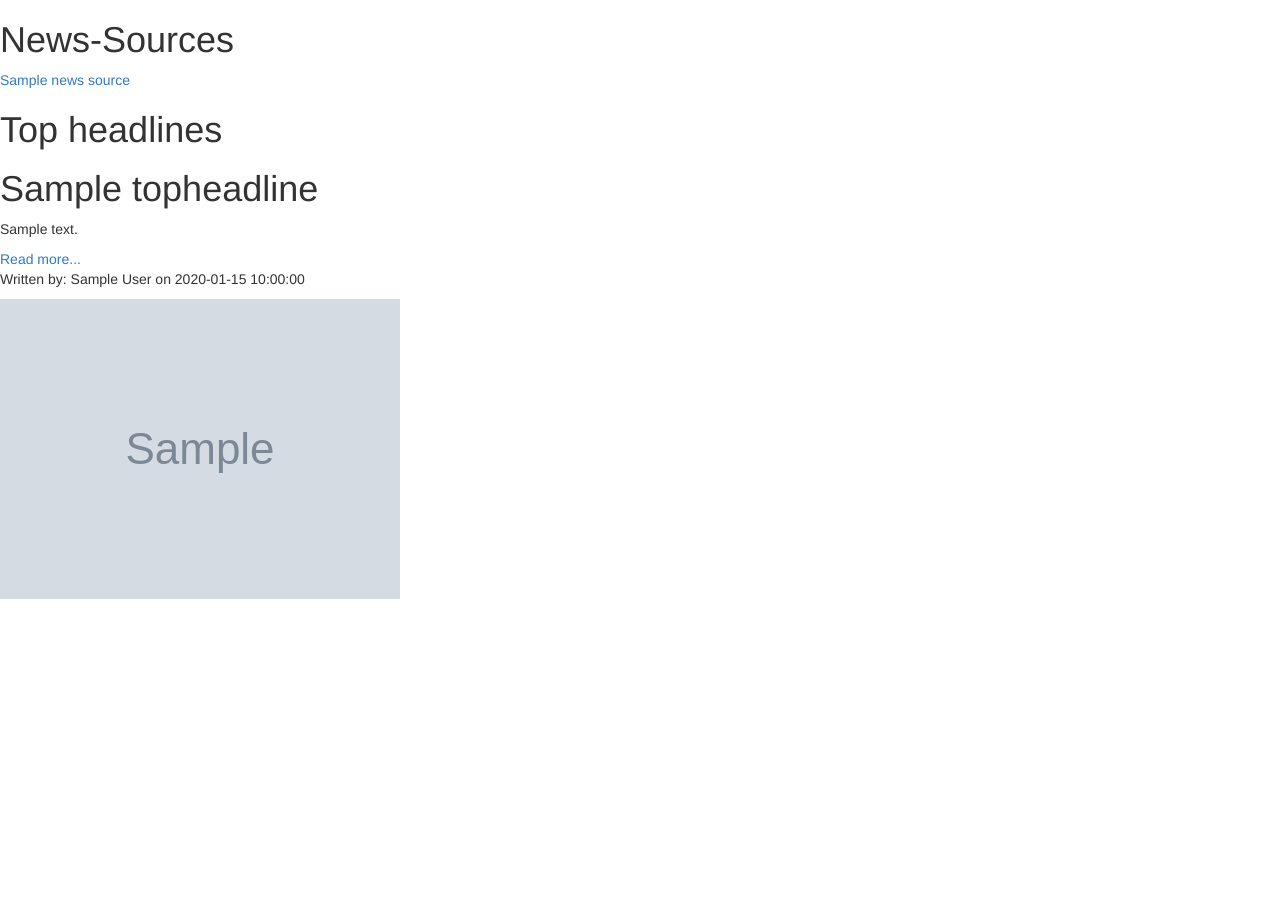
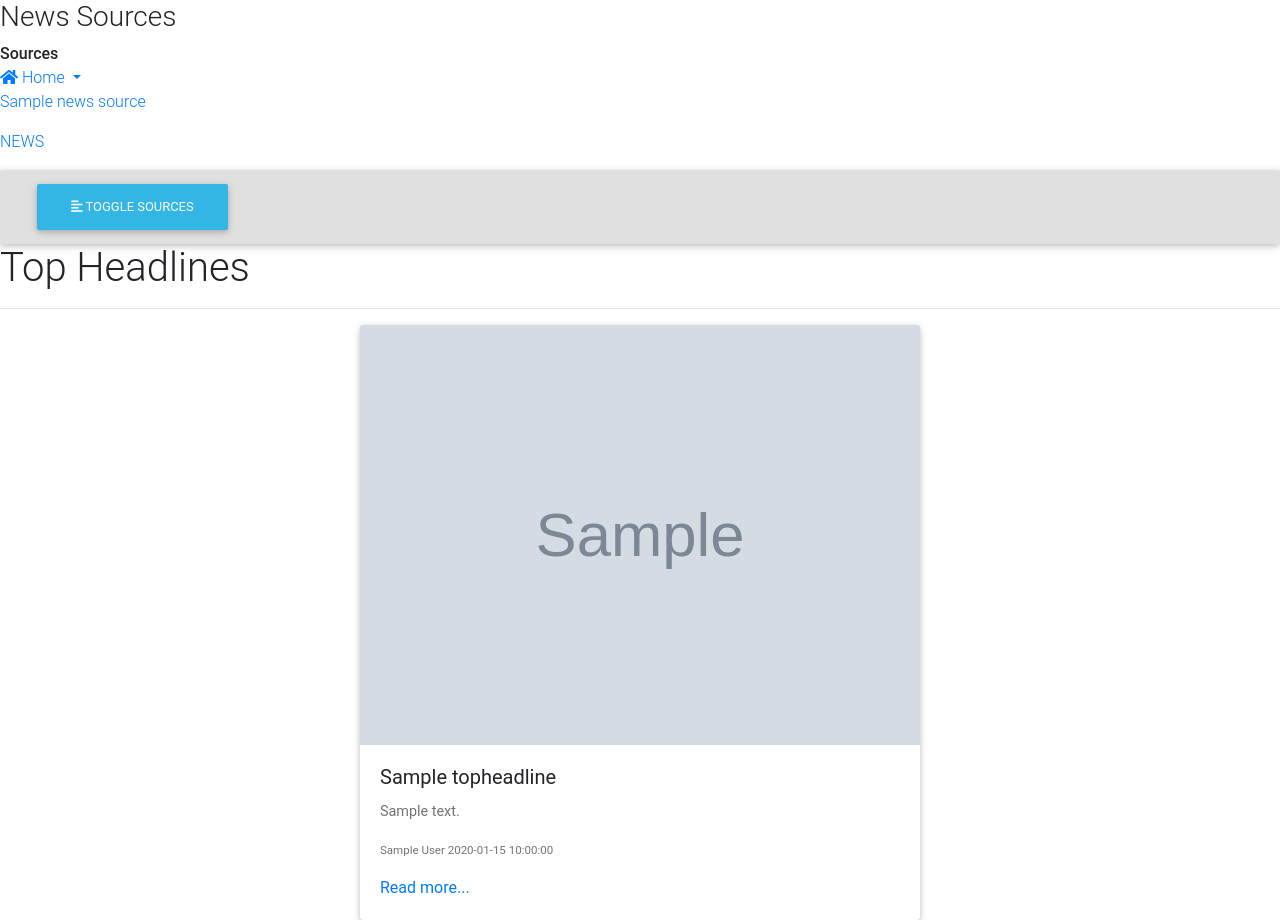
Before and after one commit to apwao/News-Highlights, a Flask app: template app/templates/topheadlines.html in a window 1280 px wide. Before the commit the page ends 599 px from the top, so only its background shows below. Run offline with Flask 2, Linux system fonts and the light colour scheme; the template is opened without the code that fills it: most values are stand-ins (such as "Sample title", 1, 10 or a date in 2020); grey boxes marked "Sample" are stand-in pictures; parts of the project's set-up code (start-up, migrations or seed data) failed here and were passed over; some libraries are stand-ins or nearby versions.

Commit message:
Add cards to page content to display headlines

```diff
--- a/app/templates/topheadlines.html
+++ b/app/templates/topheadlines.html
@@ -1,21 +1,80 @@
-{% extends 'bootstrap/base.html' %}
+{% extends 'base.html' %}
 
 {% block content %}
-    <h1>News-Sources</h1>
-    {% for news_source in news_sources %}
-        <a href="/source/{{news_source.id}}"><p>{{news_source.name}}</p></a>
-    {% endfor %}
 
-    <h1>Top headlines</h1>
-    {% for topheadline in topheadlines %}
-    {% if topheadline.urlToImage %}
+<div class="wrapper">
+        <!-- Sidebar  -->
+        <nav id="sidebar">
+            <div class="sidebar-header">
+                <h3>News Sources</h3>
+                <strong>Sources</strong>
+            </div>
 
-        <h1>{{topheadline.title}}</h1>
-        <p>{{topheadline.description}}</p>
-        <a href="{{topheadline.url}}">Read more...</a>
-        <p>Written by: {{topheadline.author}} on {{topheadline.publishedAt}}</p>
-        <img src="{{topheadline.urlToImage}}">
+            <ul class="list-unstyled components">
+                <li class="active">
+                    <a href="#homeSubmenu" data-toggle="collapse" aria-expanded="false" class="dropdown-toggle">
+                        <i class="fas fa-home"></i>
+                        Home
+                    </a>
 
-    {% endif %}
-    {% endfor %}
+                </li>
+                <li>
+                        {% for news_source in news_sources %}
+                        <p>
+                            <a href="/source/{{news_source.id}}">{{news_source.name}}</a>
+                        </p>
+                    {% endfor %}
+                </li>
+
+
+            </ul>
+
+            <ul class="list-unstyled CTAs">
+
+                <li>
+                    <a href="#" class="article">NEWS</a>
+                </li>
+            </ul>
+        </nav>
+
+        <!-- Page Content  -->
+        <div id="content">
+
+            <nav class="navbar navbar-expand-lg navbar-light bg-light">
+                <div class="container-fluid">
+
+                    <button type="button" id="sidebarCollapse" class="btn btn-info">
+                        <i class="fas fa-align-left"></i>
+                        <span>Toggle Sources</span>
+                    </button>
+                    <button class="btn btn-dark d-inline-block d-lg-none ml-auto" type="button" data-toggle="collapse" data-target="#navbarSupportedContent" aria-controls="navbarSupportedContent" aria-expanded="false" aria-label="Toggle navigation">
+                        <i class="fas fa-align-justify"></i>
+                    </button>
+
+
+                </div>
+            </nav>
+            <h1>Top Headlines</h1>
+            <hr my-5>
+
+            {% for topheadline in topheadlines %}
+            {% if topheadline.urlToImage %}
+            <div class="d-flex justify-content-center">
+            <div class="card" style="width: 35rem;">
+            <img class="card-img-top img-responsive" src="{{topheadline.urlToImage}}" alt="Card image cap" >
+            <div class="card-body">
+                <h5 class="card-title">{{topheadline.title|truncate(10)}}</h5>
+                <p class="card-text">{{topheadline.description}}</p>
+                <p class="card-text"><small class="text-muted">{{topheadline.author}} {{topheadline.publishedAt}} </small></p>
+                <a href="{{topheadline.url}}">Read more...</a>
+            </div>
+            </div>
+            </div>
+            <div class="line"></div>
+            {% endif %}
+            {% endfor %}
+        </div>
+    </div>
+
+
 {% endblock %}
```
